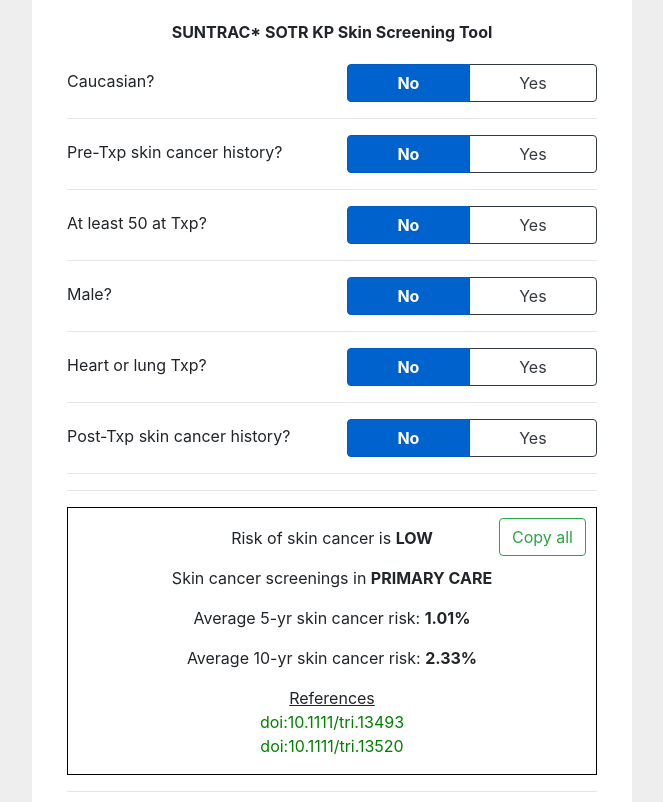
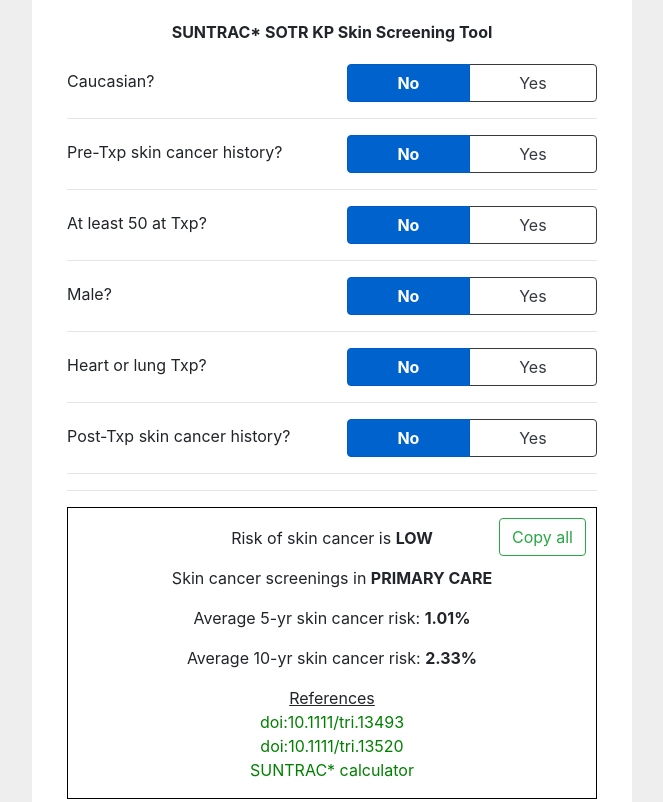
Before and after one commit to marwahaha/kp-sotr-screening, a plain HTML site: page index.html in a window 1280 px wide. Shown: the top 802 px of the page, without its empty margins (308-971 px from the left). Drawn offline with nearby package versions, Linux system fonts and the light colour scheme.

Commit message:
Add url to tool

```diff
--- a/index.html
+++ b/index.html
@@ -137,6 +137,7 @@
                 <div><u>References</u></div>
                 <div><a target="_blank" href="https://doi.org/10.1111/tri.13493">doi:10.1111/tri.13493</a></div>
                 <div><a target="_blank" href="https://doi.org/10.1111/tri.13520">doi:10.1111/tri.13520</a></div>
+                <div><a target="_blank" href="https://marwahaha.github.io/kp-sotr-screening/">SUNTRAC* calculator</a></div>
                 </p>
             </span>
         </div>
```
